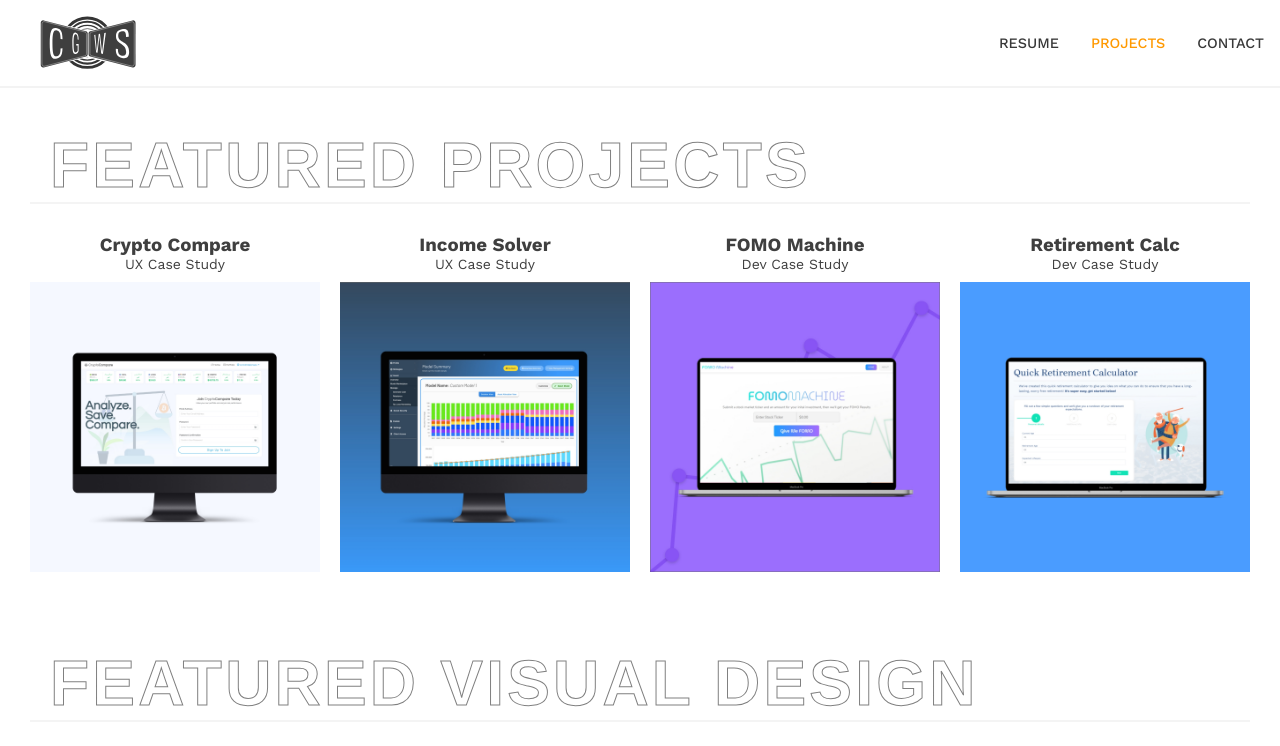
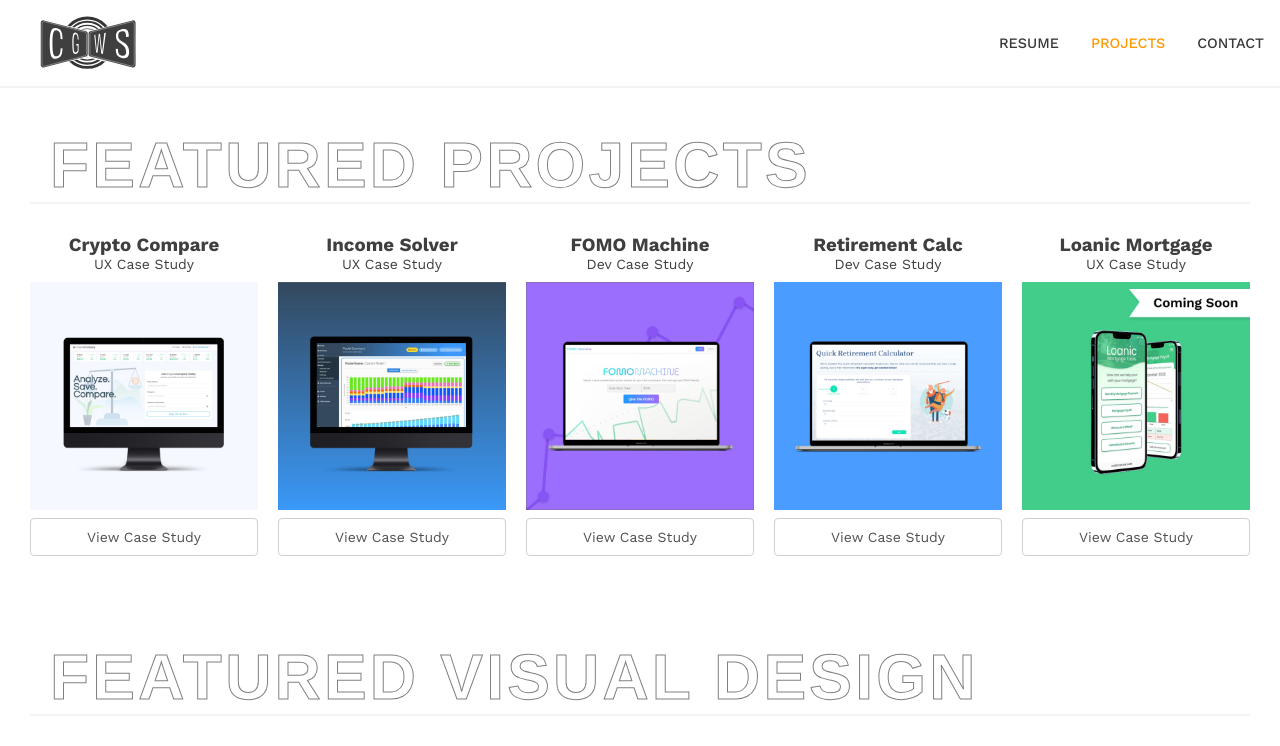
Before and after one commit to carlgwsmith/portfolioredesign, a React (Create React App) app: page /projects in a window 1280 px wide. Shown: the top 746 px of the page. Built offline with nearby package versions, Linux system fonts and the light colour scheme.

Commit message:
cleaning up some styling and adding loanic coming soon

```diff
--- a/src/Components/Home/Button.js
+++ b/src/Components/Home/Button.js
@@ -20,8 +20,25 @@ transition: all 0.2s ease-in-out;
 
 &:hover {
   transition: all 0.2s ease-in-out;
-  background: ${({ primary }) => (primary ? '#fff' : '#f2f2f2')};
+  background: ${({ primary }) => (primary ? '#fff' : '#ffe3a0')};
   color:#383838;
   border:3px solid #ffb80b;
 }
 `
+
+export const ProjButton = styled.p`
+padding: 10px 20px;
+border: 1px solid #cfcfcf;
+text-decoration: none;
+background-color: white;
+font-size: 14px;
+color:#525252;
+margin-top:4px;
+border-radius:4px;
+&:hover {
+  transition: all 0.2s ease-in-out;
+  background: ${({ primary }) => (primary ? '#fff' : '#ffb80b')};
+  color:#ac7300;
+  border:1px solid #ffe3a0;
+}
+`
--- a/src/Components/Projects/ProjectCard.js
+++ b/src/Components/Projects/ProjectCard.js
@@ -1,12 +1,17 @@
 import React, {useState, useEffect} from 'react';
 import { ProjCard, ProjTitle } from './ProjectElements';
 import { useHistory } from "react-router-dom";
+import { ProjButton } from '../Home/Button';
 
 const ProjectCard = (props) => {
 const [hover, setHover] = useState(false)
 const [projUrl, setProjUrl] = useState('')
 
 let history = useHistory();
+
+  const onHover = () => {
+    setHover(!hover)
+  }
 
 const handleMouseEnter = () => {
   setHover(true);
@@ -17,7 +22,15 @@ const handleMouseLeave = () => {
 function handleClick() {
   history.push(projUrl);
 }
-
+const caseBtn = {
+  padding: "10px 20px",
+  border: "1px solid #cfcfcf",
+  textDecoration: "none",
+  backgroundColor: "white",
+  fontSize: "14px",
+  marginTop:"4px",
+  borderRadius:"4px"
+}
 useEffect(() => {
   setProjUrl(props.url)
 }, [props.url]);
@@ -28,6 +41,7 @@ useEffect(() => {
       <h3 style={{ margin:"0px", color:"#3f3f3f"}}>{props.title}</h3>
       <p style={{fontWeight:"400", fontSize:"14px", margin:"0px 0px 10px 0px", color:"#3f3f3f"}}>{props.subtitle}</p>
       <img src={props.image} alt={props.title} width="100%"/>
+      <ProjButton onClick={handleClick} onMouseEnter={onHover} onMouseLeave={onHover}>View Case Study</ProjButton>
     </ProjCard>
   );
 }
--- a/src/Components/Projects/ProjectElements.js
+++ b/src/Components/Projects/ProjectElements.js
@@ -2,16 +2,16 @@ import styled from "styled-components";
 
 export const ResumeContainer = styled.div`
   display: grid;
-  grid-template-columns: 1fr 1fr 1fr 1fr;
+  grid-template-columns: 1fr 1fr 1fr 1fr 1fr;
   /* grid-template-rows: 1fr 1fr;  */
   gap: 20px 20px;
   padding: 30px;
   grid-template-areas:
-    "About About About About"
+    "About About About About About"
     "SideA1 SideB1 SideA2 SideB2";
     @media screen and (max-width:600px){
   grid-template-columns: 1fr;
-  grid-template-rows: .35fr 1fr 1fr 1fr 1fr;
+  grid-template-rows: .35fr 1fr 1fr 1fr 1fr 1fr;
   padding: 15px;
   grid-template-areas:
     "About"
@@ -19,6 +19,28 @@ export const ResumeContainer = styled.div`
     "SideB1"
     "SideA2"
     "SideB2";
+}
+`
+export const ProjectContainer = styled.div`
+  display: grid;
+  grid-template-columns: 1fr 1fr 1fr 1fr 1fr;
+  /* grid-template-rows: .5fr 1fr;  */
+  gap: 20px 20px;
+  padding: 30px;
+  grid-template-areas:
+    "About About About About About"
+    "SideA1 SideB1 SideA2 SideB2 SideC1";
+    @media screen and (max-width:600px){
+  grid-template-columns: 1fr;
+  grid-template-rows: .35fr 1fr 1fr 1fr 1fr 1fr;
+  padding: 15px;
+  grid-template-areas:
+    "About"
+    "SideA1"
+    "SideB1"
+    "SideA2"
+    "SideB2"
+    "SideC1";
 }
 `
 export const VisResumeContainer = styled.div`
@@ -163,7 +185,9 @@ grid-area: SideB1;
 `
 export const SideB2 = styled.div`
 grid-area: SideB2;
-
+`
+export const SideC1 = styled.div`
+grid-area: SideC1;
 `
 export const ProjTitle = styled.div`
 font-size:1em;
--- a/src/Pages/Projects.js
+++ b/src/Pages/Projects.js
@@ -1,5 +1,5 @@
 import React from 'react';
-import { VisResumeContainer, ResumeContainer, About, SideA1, SideA2, SideB1, SideB2 } from '../Components/Projects/ProjectElements';
+import { VisResumeContainer, ProjectContainer, About, SideA1, SideA2, SideB1, SideB2, SideC1 } from '../Components/Projects/ProjectElements';
 import Card from '../Components/Projects/ProjectCard'
 import ImageGallery from '../Components/Shared/ImageGallery';
 
@@ -8,14 +8,15 @@ const Projects = () => {
 
   return (
     <div>
-      <ResumeContainer>
+      <ProjectContainer>
       <About><h1 style={{margin:"0px"}}>Featured Projects</h1>
       </About>
         <SideA1><Card title="Crypto Compare" subtitle="UX Case Study" rgb="64,94,104" image={process.env.PUBLIC_URL + "/images/CCcover2x.jpg"} url="/projects/cryptocompare"/></SideA1>
         <SideB1><Card title="Income Solver" subtitle="UX Case Study" rgb="01,116,254" image={process.env.PUBLIC_URL + "/images/IScover2x.jpg"} url="/projects/incomesolver"/></SideB1>
         <SideA2><Card title="FOMO Machine" subtitle="Dev Case Study" rgb="106,107,255" image={process.env.PUBLIC_URL + "/images/FMcover2x.jpg"} url="/projects/fomomachine"/></SideA2>
         <SideB2><Card title="Retirement Calc" subtitle="Dev Case Study" rgb="39, 76, 133" image={process.env.PUBLIC_URL + "/images/RCcover2x.jpg"} url="/projects/retirementcalc"/></SideB2>
-      </ResumeContainer>
+        <SideC1><Card title="Loanic Mortgage" subtitle="UX Case Study" rgb="39, 76, 133" image={process.env.PUBLIC_URL + "/images/LoanicCover2xComingSoon.jpg"} url="#"/></SideC1>
+      </ProjectContainer>
       <VisResumeContainer>
       <About><h1 style={{margin:"0px"}}>Featured Visual Design</h1>
       </About>
```
Also changed, not shown: src/Components/Projects/Loanic/LoanicCaseStudy.js (added, +11 -0 lines), public/images/Loaniccover2xComingSoon.jpg (added), 1 other file (tests, documents, lock files or other folders).
